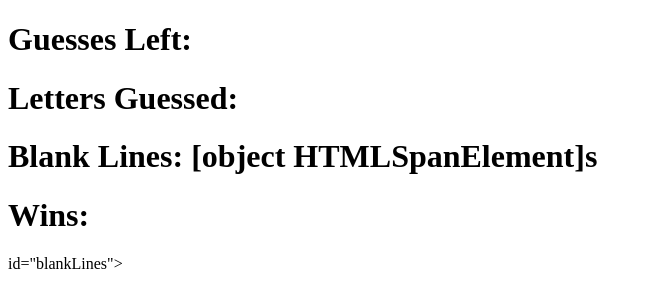
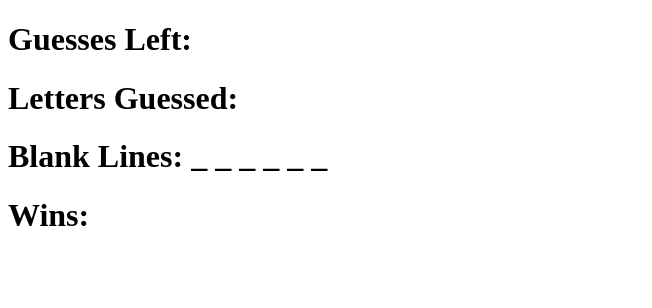
Before and after one commit to sdennisp25/Hangman-Game, a plain HTML site: page index.html in a window 1280 px wide. Shown: the whole page, without its empty margins (0-652 px from the left). Drawn offline with Linux system fonts and the light colour scheme.

Commit message:
got the blank lines to match the array of words

```diff
--- a/game.js
+++ b/game.js
@@ -1,22 +1,24 @@
 //GUESS THE FOOTBALL TEAM!
 
+var alphabet = ['a', 'b', 'c', 'd', 'e', 'f', 'g', 'h', 'i', 'j', 'k', 'l', 'm', 'n', 'o', 'p', 'q', 'r', 's', 't', 'u', 'v', 'w', 'x', 'y', 'z']
 var footBall = ['raiders', 'seahawks', 'dolphins', 'patriots', 'cardinals', 'chiefs'];
 var guessesLeft = 21;
 var guessedLetters = [];
 var wins = 1;
 var losses = 1;
+var blankLines = [];
 
 var computerGuess = footBall[Math.floor(Math.random() * footBall.length)];
 console.log(computerGuess);
 
 
 
+
 for (var i = 0; i < computerGuess.length; i++) {
-  blankLines[i] = "_ ";
-	console.log(blankLines[i]);
-	document.getElementById("blankLines").innerHTML = blankLines;
-	blankLines.append(computerGuess[i]);
+	blankLines += '_ ';
+	document.getElementById("blank").innerHTML = blankLines;
 }
+
 
 
 document.onkeyup = function (event) {
@@ -25,14 +27,22 @@ document.onkeyup = function (event) {
 	guessedLetters.push(event.key);
 	document.getElementById("lettersGuessed").innerHTML = guessedLetters;
 
+
 	if (computerGuess.indexOf(userGuess) > -1) {
+
 		for (var i = 0; i < 26; i++) {
 			if (userGuess === computerGuess[i]) {
-				blankLines--;
+
+			// blankLines --;
 
 			}
 		}
 	}
+
+
+
+
+
 
 	if (computerGuess === blankLines) {
 		alert("you win!");
--- a/index.html
+++ b/index.html
@@ -15,9 +15,8 @@
 
 <h1>Guesses Left: <span id="guessesLeft"></span></h1>
 <h1>Letters Guessed: <span id="lettersGuessed"></span></h1>
-<h1>Blank Lines: <span id="blankLines"></span></h1>
+<h1>Blank Lines: <span id="blank"></span></h1>
 <h1>Wins: <span id="wins"></span></h1>
-id="blankLines"></span></h1>
 
 
 
```
